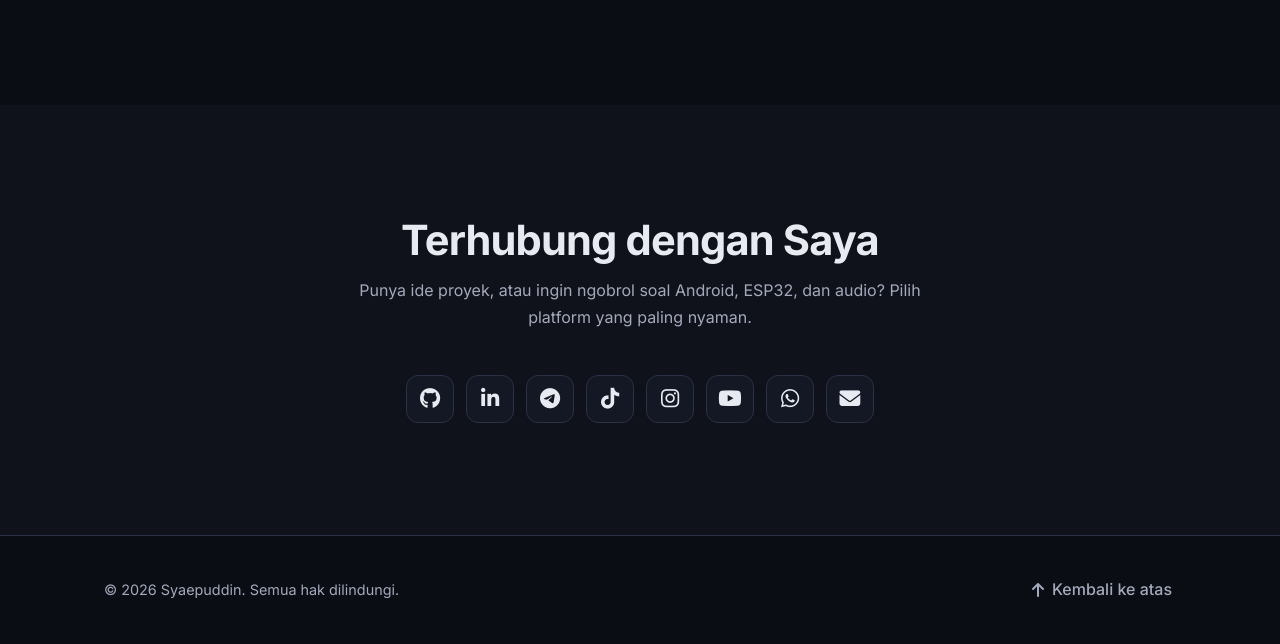
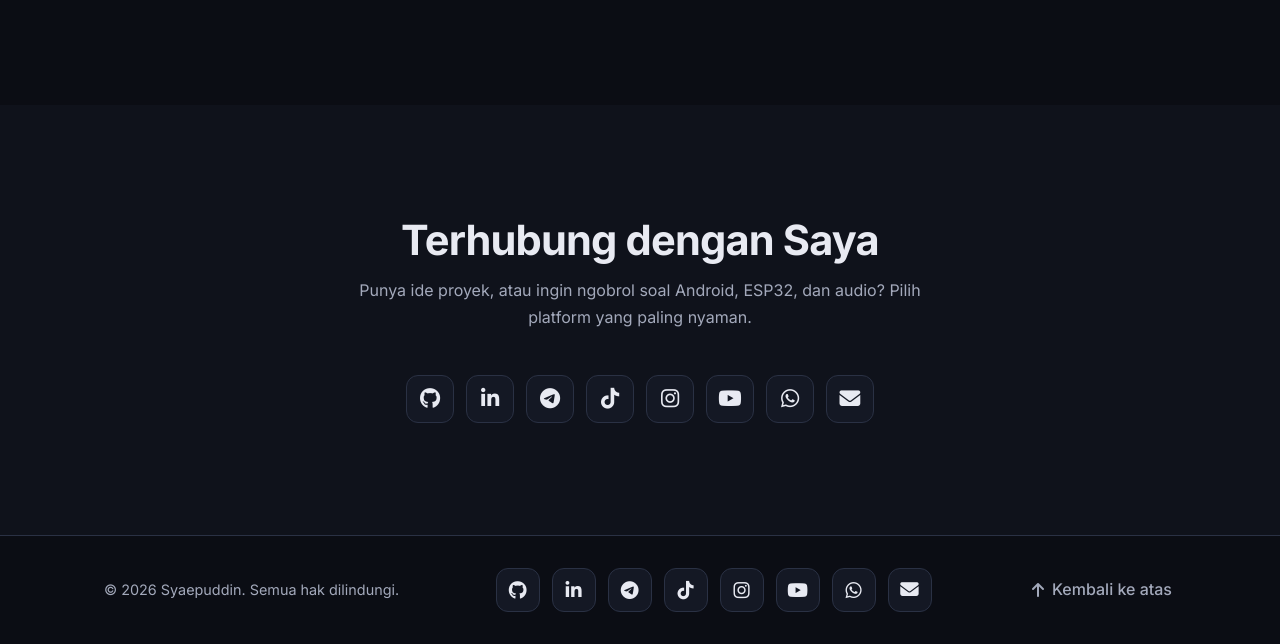
Before and after one commit to Sypdn/sypdn.github.io, a plain HTML site: page index.html in a window 1280 px wide. Shown: the part 6426-7070 px from the top of the page. Drawn offline with nearby package versions, Linux system fonts and the light colour scheme.

Commit message:
Add social media links section to footer

```diff
--- a/index.html
+++ b/index.html
@@ -287,6 +287,7 @@
   <footer class="site-footer">
     <div class="container footer-inner">
       <p class="copyright">&copy; <span id="year">2026</span> Syaepuddin. Semua hak dilindungi.</p>
+      <ul class="social-row social-row--sm" data-social aria-label="Sosial media dan kontak Syaepuddin"></ul>
       <a class="to-top" href="#beranda"><i class="fa-solid fa-arrow-up" aria-hidden="true"></i> Kembali ke atas</a>
     </div>
   </footer>
```
